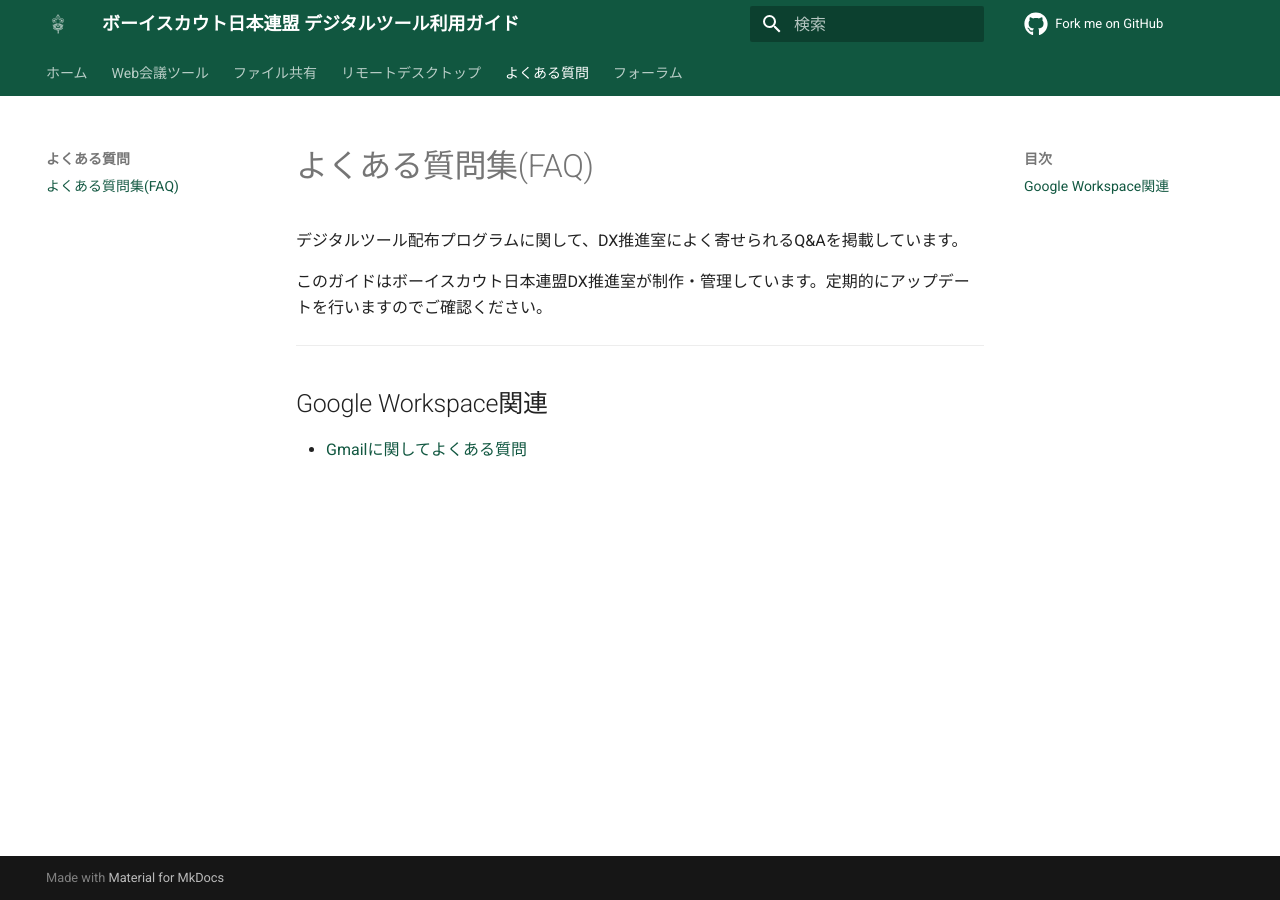
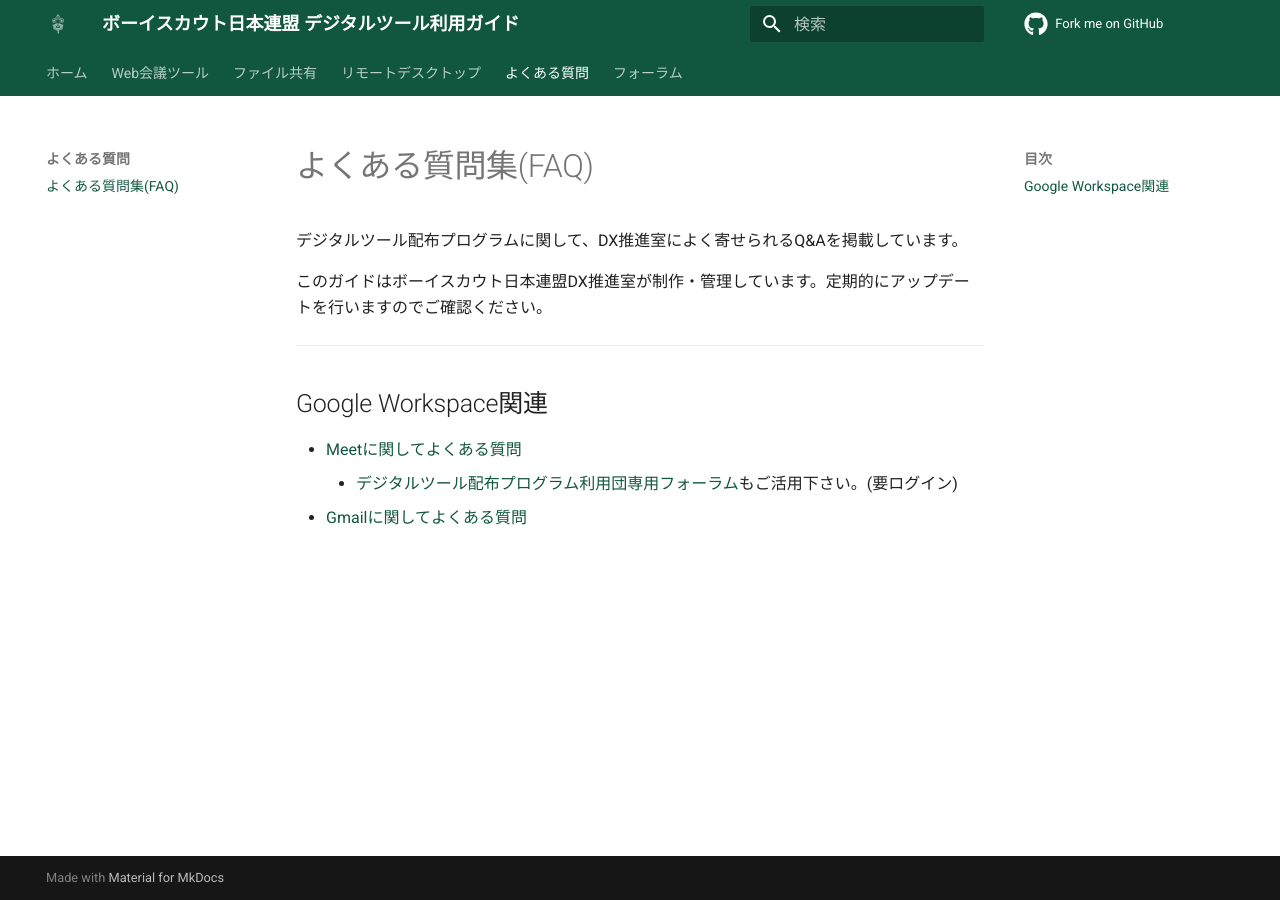
Before and after one commit to Scout-Association-of-Japan/DX-promotion-guidelines, an MkDocs documentation site: the page built from docs/faq/index.md, in a window 1280 px wide. Built offline with MkDocs 1.6.1 and Material for MkDocs 9.7.7, drawn with Linux system fonts in a browser that asks for light colours; comment, search, counter and statistics services are not loaded.

Commit message:
Update index.md
Meetのリンクを消してしまったので再度入れました

```diff
--- a/docs/faq/index.md
+++ b/docs/faq/index.md
@@ -7,5 +7,6 @@
 -------
 
 ## Google Workspace関連
-
+- [Meetに関してよくある質問](meet/)
+	- [デジタルツール配布プログラム利用団専用フォーラム](https://groups.google.com/u/2/a/meet.scout.jp/g/users-group)もご活用下さい。(要ログイン)
 - [Gmailに関してよくある質問](gmail/)
```
